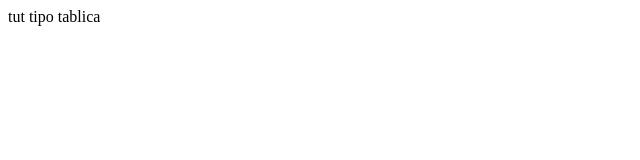
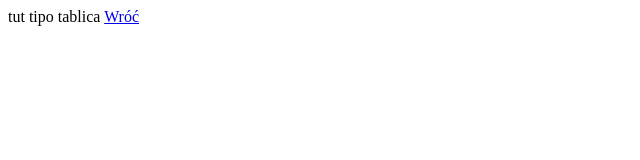
Before and after one commit to Nikos801/Spitsyn-Nikita, a plain HTML site: page Tabela.html in a window 1280 px wide. Shown: the full height of the page, 0-640 px from the left. Drawn offline with Linux system fonts and the light colour scheme.

Commit message:
Update Tabela.html

```diff
--- a/Tabela.html
+++ b/Tabela.html
@@ -7,3 +7,4 @@
   <title>Tabela</title>
 </head> <body>
   tut tipo tablica
+  <A HREF="index.html">Wróć</A>
```
